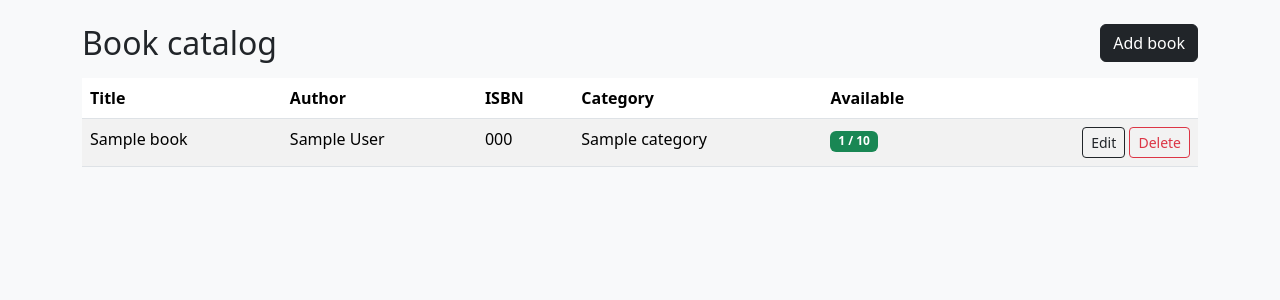
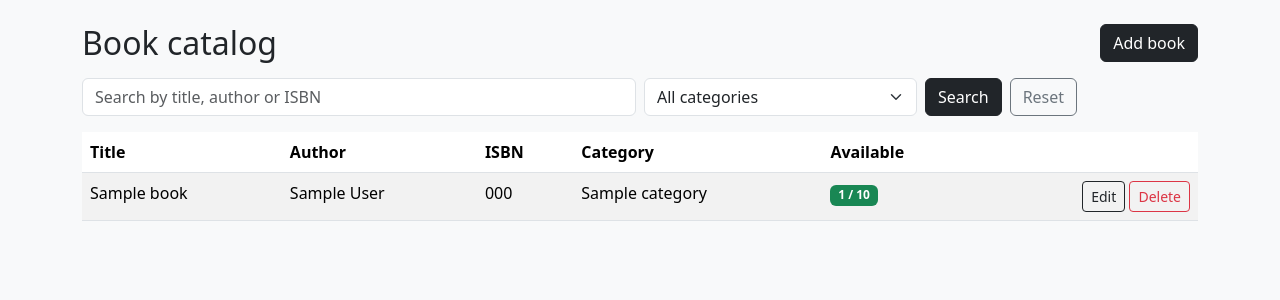
Before and after one commit to Prakash44saikia/library-management-system, a Django app: page /books/ in a window 1280 px wide. Shown: the part 56-356 px from the top of the page. Run offline with Django 5.2, Linux system fonts and the light colour scheme; a user stored in the database is signed in; tables that the repository leaves empty hold one stand-in row (values such as "Sample post").

Commit message:
Add search and category filter

```diff
--- a/library/templates/book_list.html
+++ b/library/templates/book_list.html
@@ -7,6 +7,27 @@
         <a href="{% url 'book_add' %}" class="btn btn-dark">Add book</a>
     {% endif %}
 </div>
+
+<form method="get" class="row g-2 mb-3">
+    <div class="col-md-6">
+        <input type="text" name="q" value="{{ q }}" class="form-control"
+               placeholder="Search by title, author or ISBN">
+    </div>
+    <div class="col-md-3">
+        <select name="category" class="form-select">
+            <option value="">All categories</option>
+            {% for c in categories %}
+                <option value="{{ c.id }}" {% if selected_category == c.id|stringformat:"s" %}selected{% endif %}>{{ c.name }}</option>
+            {% endfor %}
+        </select>
+    </div>
+    <div class="col-md-3 d-flex gap-2">
+        <button class="btn btn-dark">Search</button>
+        <a href="{% url 'book_list' %}" class="btn btn-outline-secondary">Reset</a>
+    </div>
+</form>
+
+<div class="table-responsive">
 <table class="table table-striped bg-white">
     <thead>
         <tr>
@@ -36,8 +57,9 @@
             {% endif %}
         </tr>
     {% empty %}
-        <tr><td colspan="6" class="text-center">No books yet.</td></tr>
+        <tr><td colspan="6" class="text-center">No books found.</td></tr>
     {% endfor %}
     </tbody>
 </table>
+</div>
 {% endblock %}
--- a/library/views.py
+++ b/library/views.py
@@ -8,7 +8,8 @@ from django.core.exceptions import PermissionDenied
 from django.shortcuts import render, redirect, get_object_or_404
 
 from .forms import BookForm
-from .models import Book, Member
+from django.db.models import Q
+from .models import Book, Category, Member
 
 
 def staff_required(view):
@@ -42,7 +43,22 @@ def signup(request):
 @login_required
 def book_list(request):
     books = Book.objects.select_related('category').order_by('title')
-    return render(request, 'book_list.html', {'books': books})
+    q = request.GET.get('q', '').strip()
+    category_id = request.GET.get('category', '')
+
+    if q:
+        books = books.filter(
+            Q(title__icontains=q) | Q(author__icontains=q) | Q(isbn__icontains=q)
+        )
+    if category_id.isdigit():
+        books = books.filter(category_id=category_id)
+
+    return render(request, 'book_list.html', {
+        'books': books,
+        'categories': Category.objects.all(),
+        'q': q,
+        'selected_category': category_id,
+    })
 
 
 @staff_required
```
